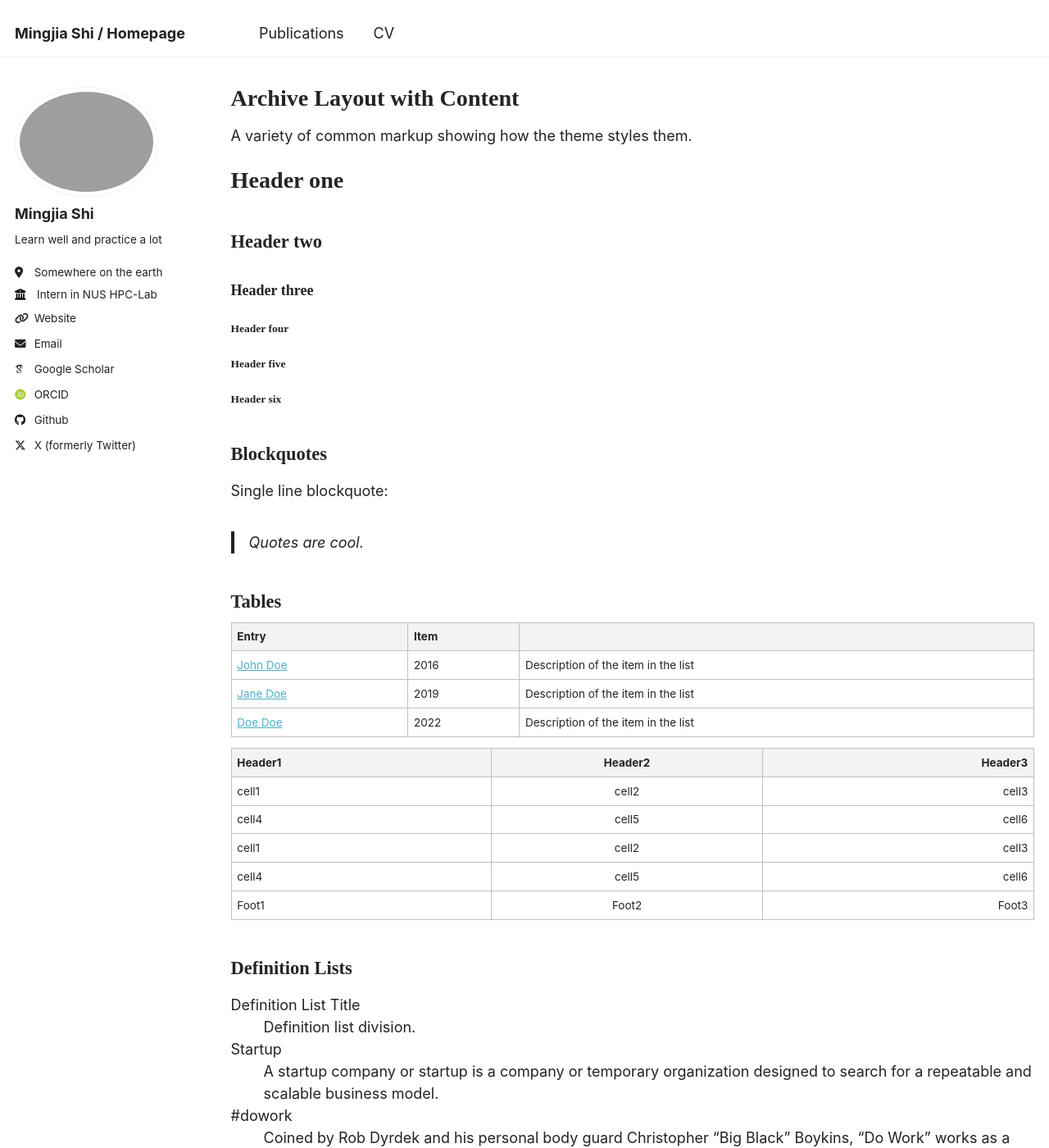
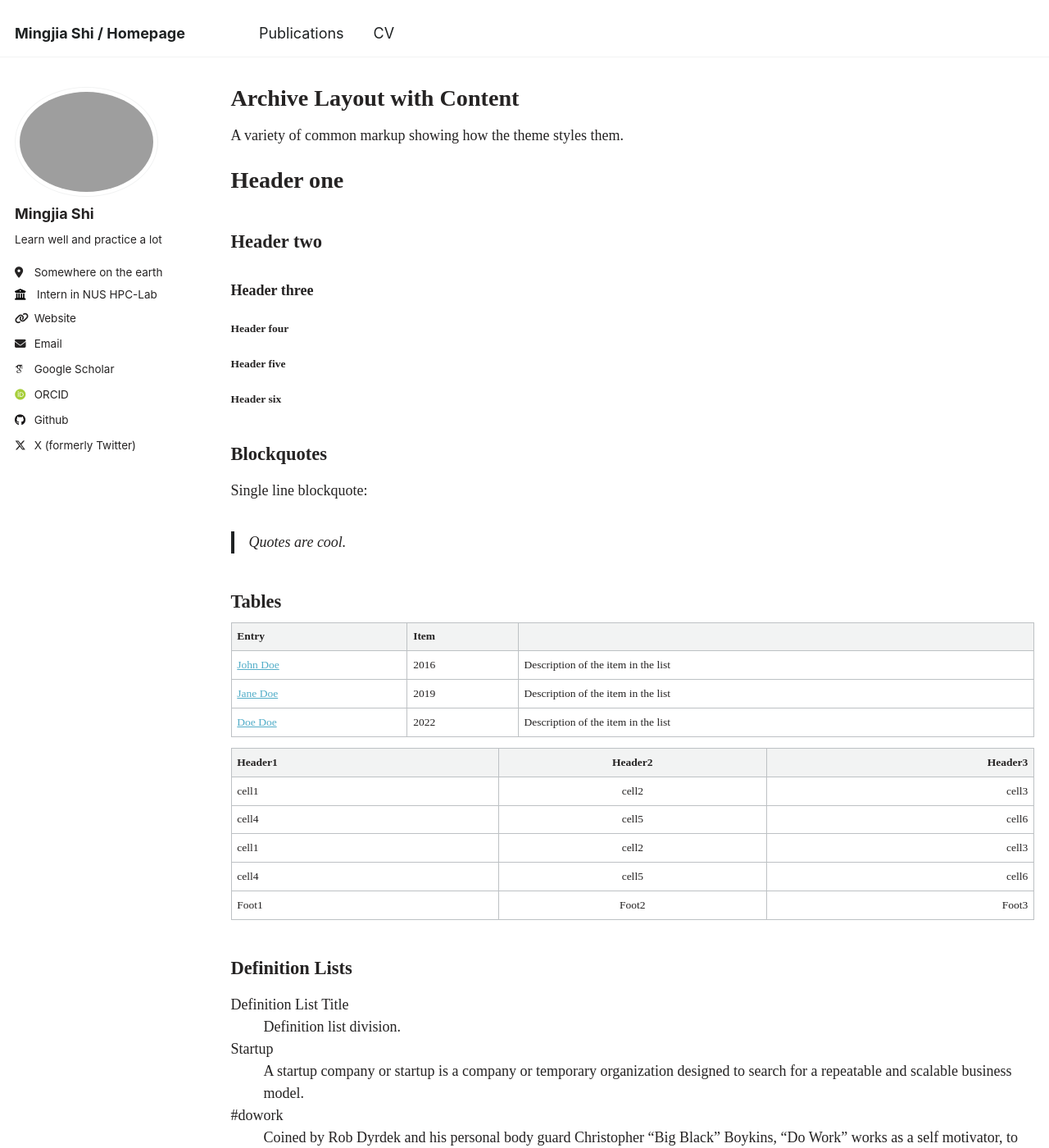
Before and after one commit to BDeMo/homepage, a Jekyll site: the page built from _pages/archive-layout-with-content.md, in a window 1280 px wide and 1400 px high. Shown: the whole window at 82% size. Built offline with Jekyll 4.4.1, drawn with Linux system fonts in a browser that asks for light colours; some web fonts are replaced.

Commit message:
Change Theme

```diff
--- a/_sass/_variables.scss
+++ b/_sass/_variables.scss
@@ -30,7 +30,7 @@ $bodoni                     : "Bodoni MT", serif;
 $calisto                    : "Calisto MT", serif;
 $garamond                   : Garamond, serif;
 
-$global-font-family         : $sans-serif;
+$global-font-family         : $my_font;
 $header-font-family         : $my_font;
 $caption-font-family        : $serif;
 
```
